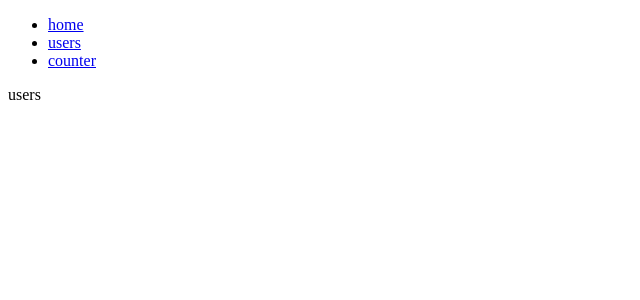
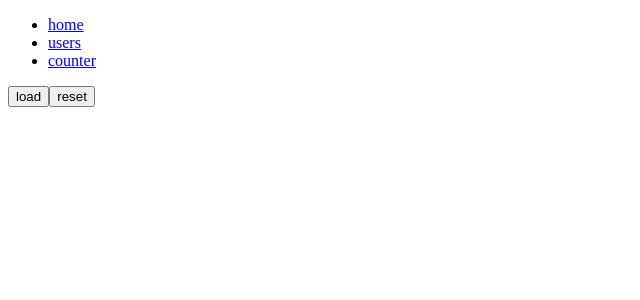
Before and after one commit to karolryska/redux-exercise, a React (Create React App) app: page /users in a window 1280 px wide. Shown: the top 300 px of the page, without its empty margins (0-640 px from the left). Built offline with nearby package versions, Linux system fonts and the light colour scheme.

Commit message:
feat: add users content

```diff
--- /dev/null
+++ b/src/components/UsersList.js
@@ -0,0 +1,15 @@
+const UsersList = ({ users }) => {
+    return (
+        <ul>
+            {users.map((user) => {
+                return (
+                    <li key={user.login.uuid}>
+                        <p>{user.name.first}</p>
+                    </li>
+                );
+            })}
+        </ul>
+    );
+};
+
+export default UsersList;
--- a/src/views/Users.js
+++ b/src/views/Users.js
@@ -1,7 +1,31 @@
+import { connect } from 'react-redux';
 import Template from 'components/templates/Template';
+import Button from 'components/Button';
+import UsersList from 'components/UsersList';
+import { fetchUsers, removeUsers } from 'store/users';
 
-const Users = () => {
-    return <Template>users</Template>;
+const Users = ({ users, loadUsers, removeUsers }) => {
+    return (
+        <Template>
+            <div>
+                <Button handleClick={loadUsers}>load</Button>
+                <Button handleClick={removeUsers}>reset</Button>
+            </div>
+            {users && <UsersList users={users} />}
+        </Template>
+    );
 };
 
-export default Users;
+const mapStateToProps = (state) => {
+    return {
+        users: state.users.users,
+    };
+};
+const mapDispatchToProps = (dispatch) => {
+    return {
+        loadUsers: () => dispatch(fetchUsers()),
+        removeUsers: () => dispatch(removeUsers()),
+    };
+};
+
+export default connect(mapStateToProps, mapDispatchToProps)(Users);
```
